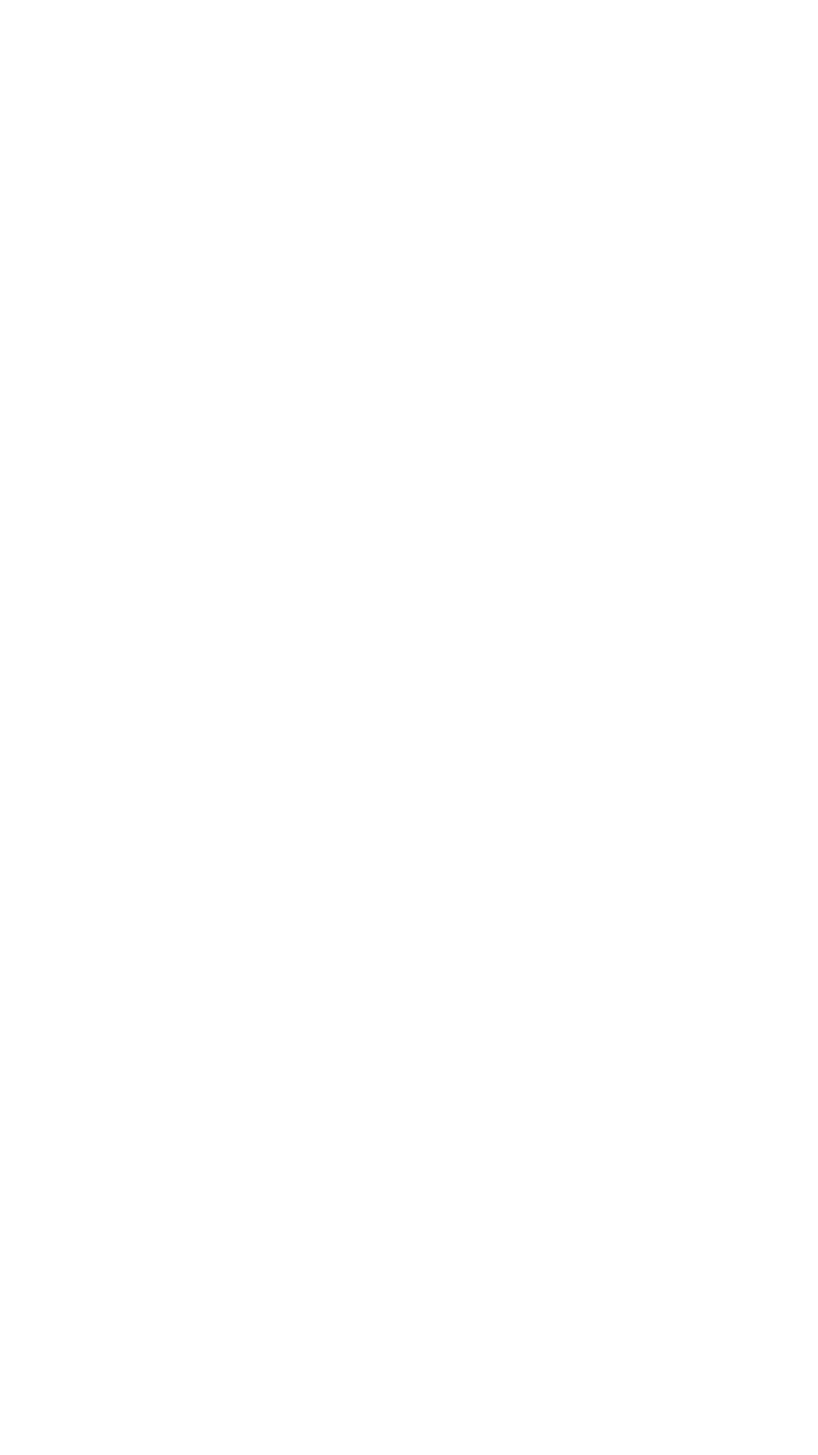
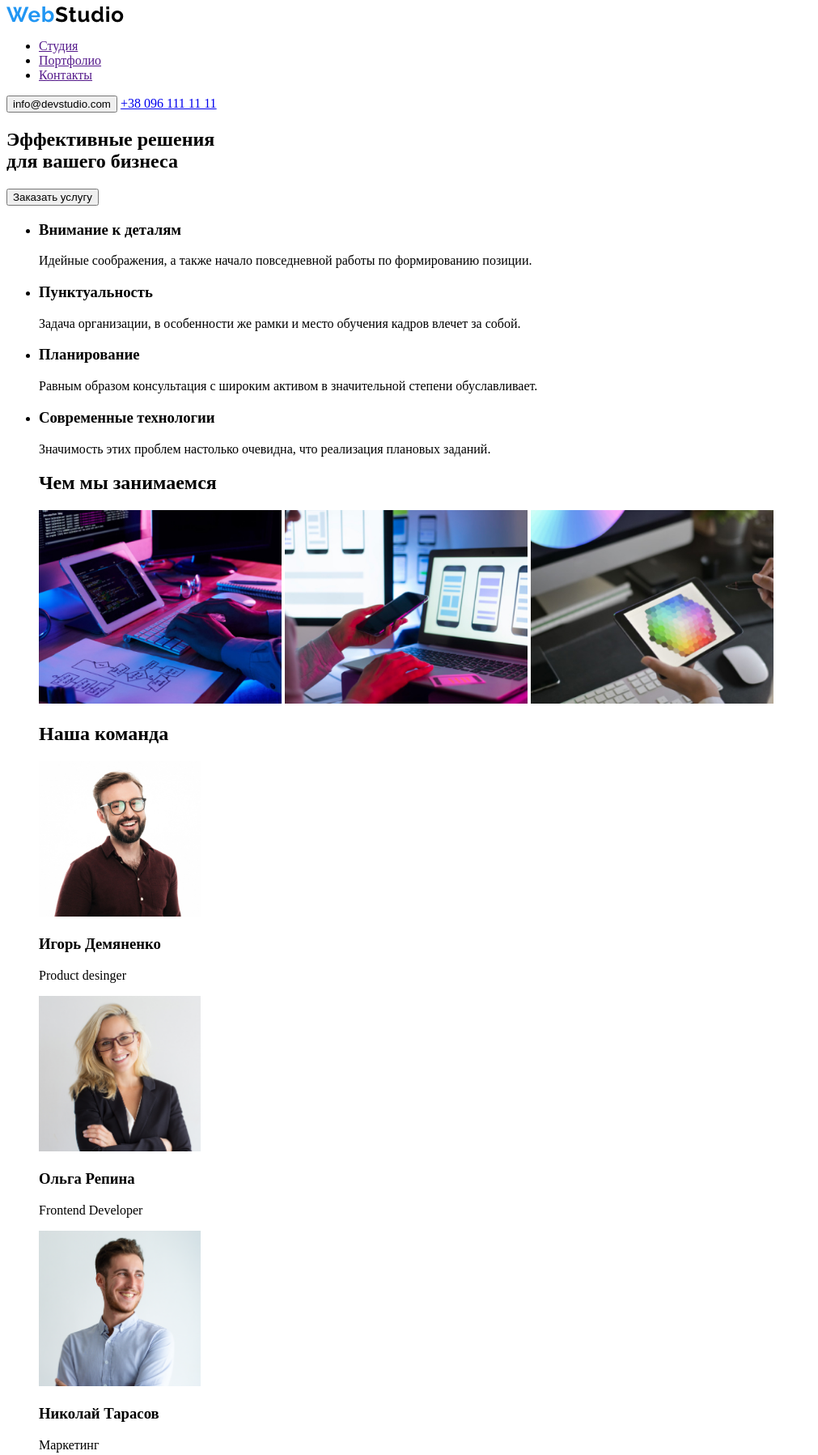
Before and after one commit to TarasYanchuk/goit-markup-hw-01, a plain HTML site: page index.html in a window 1280 px wide. Shown: the top 1797 px of the page at 81% size, without its empty margins (0-1011 px from the left). Before the commit the page ends 800 px from the top, so only its background shows below. Drawn offline with Linux system fonts and the light colour scheme.

Commit message:
Домашнє завдання

```diff
--- a/index.html
+++ b/index.html
@@ -1,12 +1,98 @@
 <!DOCTYPE html>
-<html lang="en">
+<html lang="ru">
 <head>
     <meta charset="UTF-8">
     <meta http-equiv="X-UA-Compatible" content="IE=edge">
     <meta name="viewport" content="width=device-width, initial-scale=1.0">
-    <title>Document</title>
+    <title>WebStudio</title>
 </head>
 <body>
+<header>
+    <a href="./index.html">
+     <img src="./images/WebStudio.jpg" alt=""/>
+</a>
+<nav>
+<ul>
+    <li><a href="">Студия</a></li>
+    <li><a href="">Портфолио</a></li>
+    <li><a href="">Контакты</a></li>
+</ul>
+</nav>
+<button type="button">info@devstudio.com</button>
+<a href="+380961111111">+38 096 111 11 11</a>
+</header>
+<main>
+<div>
+    <section>
+        <h1>Эффективные решения <br> для вашего бизнеса</h1>
+        <button type="button">Заказать услугу</button>
+    </section>
+</div>
+<section>
+    <ul>
+        <li>
+            <h3>Внимание к деталям</h3>
+            <p>Идейные соображения, а также начало повседневной работы по формированию позиции.</p>
+        </li>
+        <li>
+            <h3>Пунктуальность</h3>
+            <p>Задача организации, в особенности же рамки и место обучения кадров влечет за собой.</p>
+        </li>
+        <li>
+            <h3>Планирование</h3>
+            <p>Равным образом консультация с широким активом в значительной степени обуславливает.</p>
+        </li>
+        <li>
+            <h3>Современные технологии</h3>
+            <p>Значимость этих проблем настолько очевидна, что реализация плановых заданий.</p>
+        </li>
+    </ul>
+</section>
+<section>
+    <ul>
+            <h2>Чем мы занимаемся</h2>
+        <img src="./images/img.jpg" alt="работа с планшетом" width="300">
+        <img src="./images/img (1).jpg" alt="работа с компьютером" width="300">
+        <img src="./images/img (2).jpg" alt="работа с мобильными устройствами" width="300">
+    </ul>
+</section>
+<section>
+    <ul><h2>Наша команда</h2></ul>
+    <figure>
+        <img src="./images/команда/img.jpg" width="200">
+        <figcaption><h3>Игорь Демяненко</h3>
+        <p>Product desinger</p></figcaption>
+    </figure>
+    <figure>
+        <img src="./images/команда/img (1).jpg" width="200">
+        <figcaption>
+            <h3>Ольга Репина</h3>
+            <p>Frontend Developer</p>
+        </figcaption>
+    </figure>
+    <figure>
+        <img src="./images/команда/img (2).jpg" width="200">
+        <figcaption>
+            <h3>Николай Тарасов</h3>
+            <p>Маркетинг</p>
+        </figcaption>
+    </figure><figure>
+        <img src="./images/команда/img (3).jpg" width="200">
+        <figcaption>
+            <h3>Михаил Ермаков</h3>
+            <p>UI desinger</p>
+        </figcaption>
+    </figure>
+</section>
+</main>
+<footer>
+    <a href="./index.html">
+        <img src="./images/WebStudio.jpg" alt="" />
+    </a>
+    <p>г. Киев, пр-т Леси Украинки, 26</p>
+    <p><button type="button">info@devstudio.com</button>
+    <a href="+380961111111">+38 096 111 11 11</a></p>
 
+</footer>
 </body>
 </html>
```
Also changed, not shown: images/WebStudio.jpg (added), images/img (1).jpg (added), images/img (2).jpg (added), images/img.jpg (added), images/команда/img (1).jpg (added), images/команда/img (2).jpg (added), images/команда/img (3).jpg (added), images/команда/img.jpg (added).
